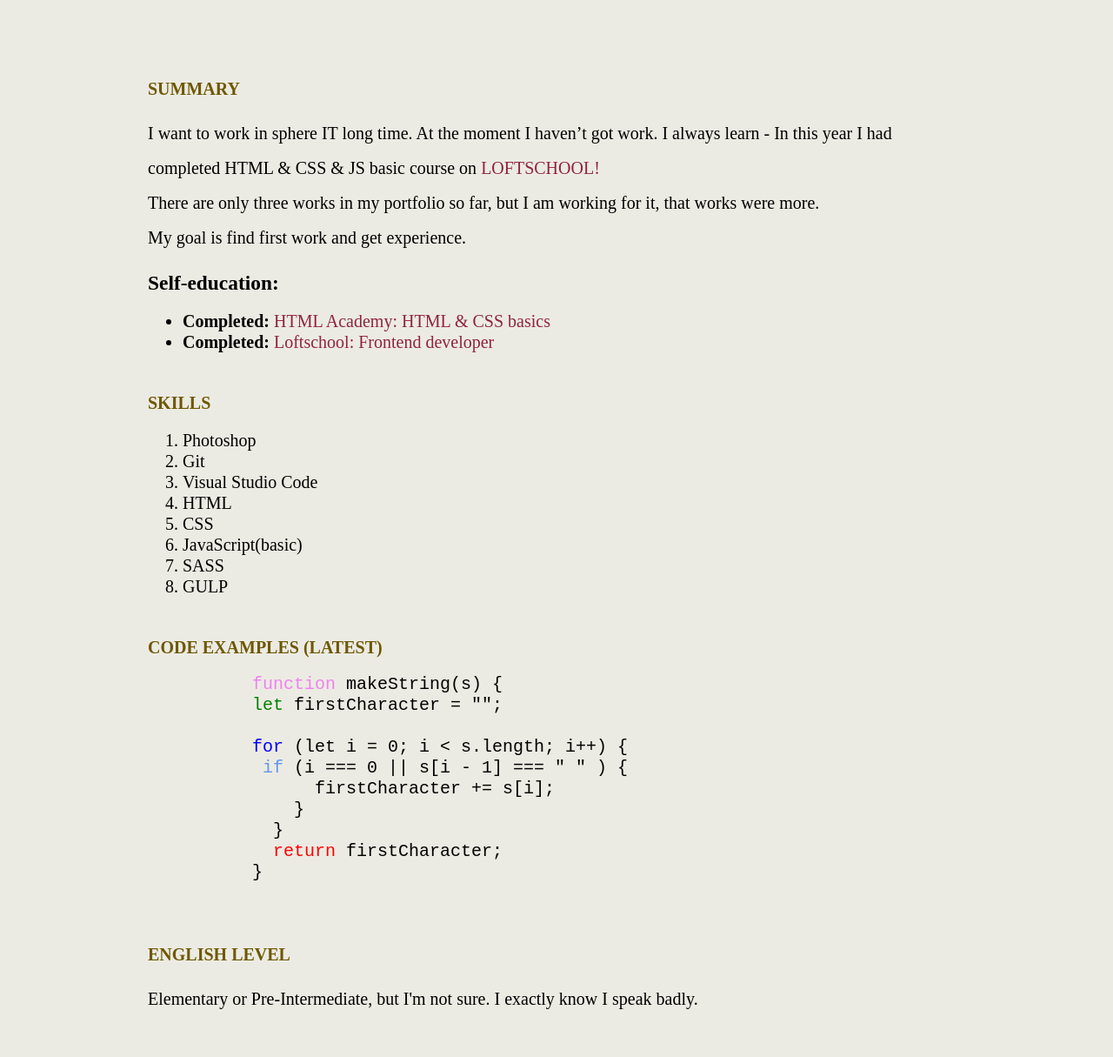
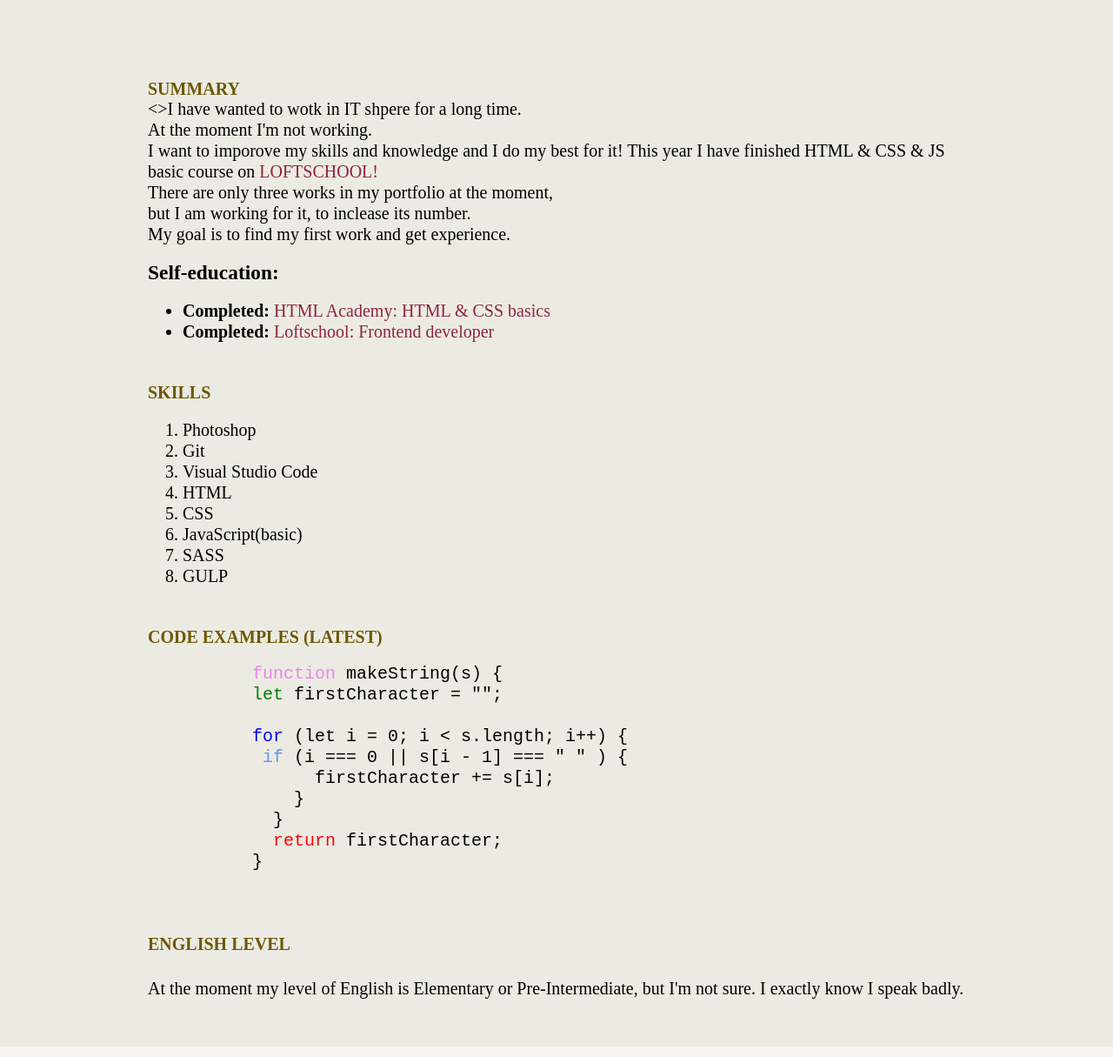
Before and after one commit to smysov/rsschool-cv, a plain HTML site: page index.html in a window 1280 px wide. Shown: the part 337-1552 px from the top of the page at 87% size. Drawn offline with Linux system fonts and the light colour scheme.

Commit message:
docs: update index.html with information

```diff
--- a/index.html
+++ b/index.html
@@ -184,13 +184,14 @@
 
         <section class="summary">
           <h2 class="summary__title">SUMMARY</h2>
-          <p>I want to work in sphere IT long time. At the moment I
-            haven’t got work. I always learn - In
-            this year I had completed HTML & CSS & JS basic course on
+          <>I have wanted to wotk in IT shpere for a long time.<br>
+            At the moment I'm not working.<br>
+            I want to imporove my skills and knowledge and I do my best for it!
+            This year I have finished HTML & CSS & JS basic course on
             <a href="https://loftschool.com/">LOFTSCHOOL!</a><br>
-            There are only three works in my portfolio so far, but I am working for it, that
-            works were more.<br> My goal is find
-            first work and get experience.</p>
+            There are only three works in my portfolio at the moment,<br>
+            but I am working for it, to inclease its number.<br>
+            My goal is to find my first work and get experience.</p>
 
           <h3 class="summary__subtitle">
             Self-education:
@@ -245,8 +246,8 @@
 
         <section class="language">
           <h2 class="language__title">English level</h2>
-          <p>Elementary or Pre-Intermediate, but I'm not sure.
-            I exactly know I speak badly.
+          <p>At the moment my level of English is Elementary or Pre-Intermediate, but I'm not sure.
+          I exactly know I speak badly.
           </p>
         </section>
 
```
